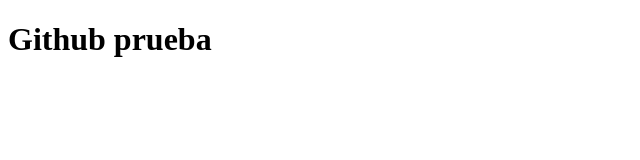
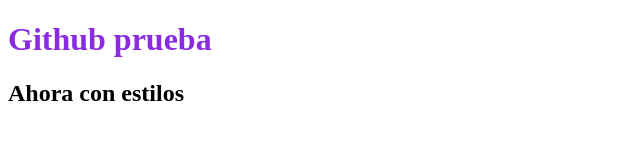
Before and after one commit to manush84/prueba, a plain HTML site: page index.html in a window 1280 px wide. Shown: the whole page, without its empty margins (0-640 px from the left). Drawn offline with Linux system fonts and the light colour scheme.

Commit message:
con hojas de estilos

```diff
--- /dev/null
+++ b/estilos.css
@@ -0,0 +1,3 @@
+h1{
+    color: blueviolet
+}
--- a/index.html
+++ b/index.html
@@ -5,8 +5,10 @@
     <meta http-equiv="X-UA-Compatible" content="IE=edge">
     <meta name="viewport" content="width=device-width, initial-scale=1.0">
     <title>GITHUB</title>
+    <link rel="stylesheet" href="estilos.css">
 </head>
 <body>
     <H1>Github prueba</H1>
+    <h2>Ahora con estilos</h2>
 </body>
 </html>
```
